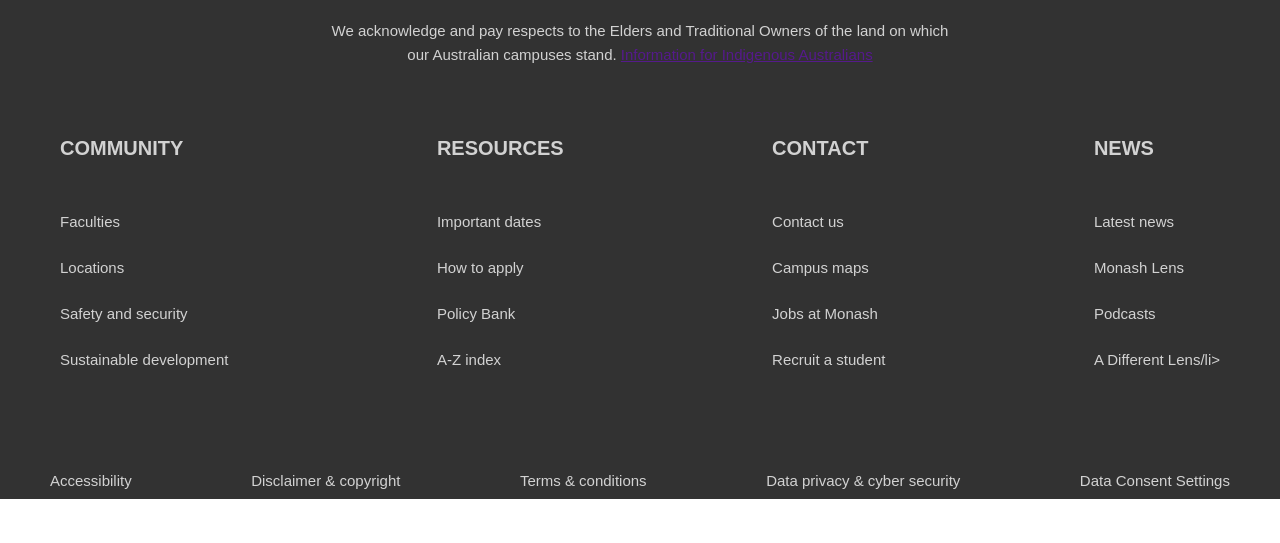
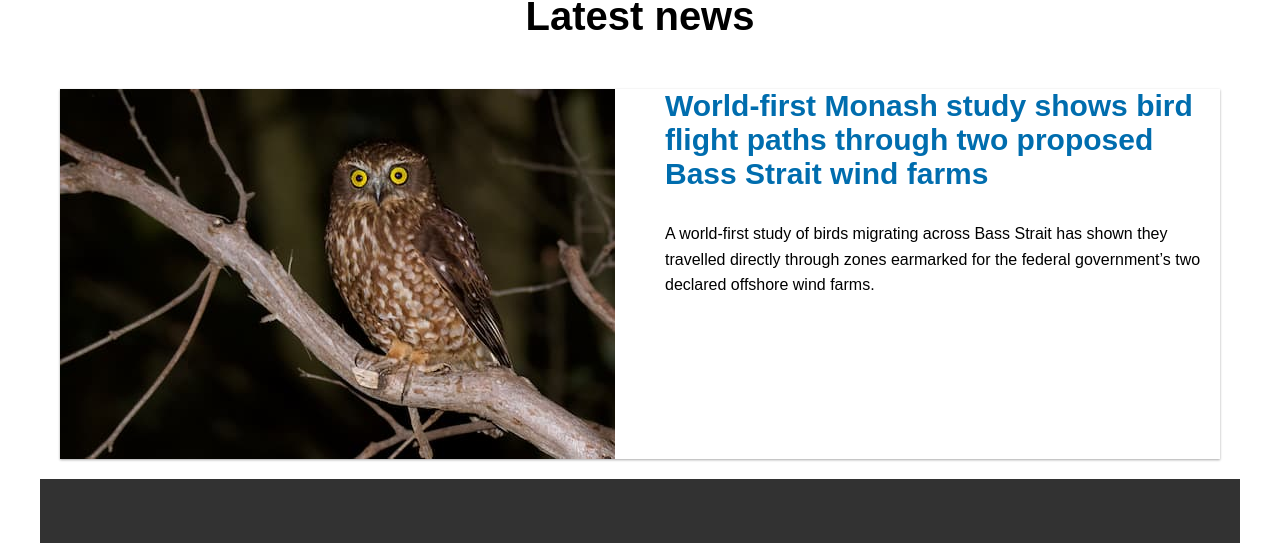
Before and after one commit to vaais251/University-website, a plain HTML site: page index.html in a window 1280 px wide. Shown: the part 3772-4315 px from the top of the page. Before the commit the page ends 4271 px from the top, so only its background shows below. Drawn offline with nearby package versions, Linux system fonts and the light colour scheme.

Commit message:
added news page

```diff
--- a/index.html
+++ b/index.html
@@ -266,7 +266,28 @@
       </div>
     </section>
 
-    <footer class="footer">
+    <section class="news container">
+      <h2 class="news-heading-primary">Latest news</h2>
+      <div class="news-science">
+        <img
+          src="./image/science-image.jpg"
+          alt="science image"
+          class="science-image"
+        />
+        <div class="science-content">
+          <h3 class="science-content-heading">
+            World-first Monash study shows bird flight paths through two
+            proposed Bass Strait wind farms
+          </h3>
+          <p class="science-content-paragraph">
+            A world-first study of birds migrating across Bass Strait has shown
+            they travelled directly through zones earmarked for the federal
+            government’s two declared offshore wind farms.
+          </p>
+        </div>
+      </div>
+    </section>
+    <footer class="footer container">
       <div class="social">
         <div class="element">
           <a href="#"><ion-icon name="logo-facebook"></ion-icon></a>
--- a/style/quries.css
+++ b/style/quries.css
@@ -11,6 +11,22 @@
   }
   .nav-btn{
     display: none;
+  }
+  .news-science{
+    flex-direction: column;
+    align-items: center;
+  }
+  .science-content{
+    padding: 2rem;
+  }
+  .rel{
+    flex-direction: column;
+  }
+  .video-text{
+    width: 80%;
+  }
+  .video-image{
+    width: 80%;
   }
 }
 
@@ -39,12 +55,21 @@
     gap: 5rem;
     /* margin-top: 50rem; */
   }
+
   .banner{
     height: auto;
-    height: 120vh;
+    height: 150vh;
   }
   .banner-card{
-    width: 30rem;
+    width: 35rem;
+    box-sizing: border-box;
+  }
+  .hero {
+    height: 80vh;
+  }
+  .video{
+    flex-direction: column;
+    align-items: center;
   }
 }
 
@@ -55,7 +80,7 @@
     gap: 7rem;
   }
   .feature-card{
-    width: 50%;
+    width: 70%;
   }
   .explore {
     height:50vh;
@@ -74,3 +99,8 @@
     height: 200vh;
   }
 }
+@media(max-width:350px){
+  html{
+    font-size: 40%;
+  }
+}
--- a/style/styles.css
+++ b/style/styles.css
@@ -653,3 +653,38 @@ video {
     height: 100%;
     object-fit: cover;
 }
+
+.news{
+    margin-top: 5rem;
+
+
+}
+.news-heading-primary{
+    font-size: 4rem;
+    text-align: center;
+    margin-bottom: 5rem;
+
+}
+.news-science{
+    box-shadow: 0 1px 3px #0000001f, 0 1px 2px #0000003d;
+    gap: 5rem;
+    display: flex;
+    justify-content: center;
+}
+.news-science:hover{
+    box-shadow: 0 6px 6px #00000030, 0 6px 6px #0000003b;
+    cursor: pointer;
+}
+.science-content-heading{
+    font-size: 3rem;
+    color: #006dae;
+    margin-bottom: 3rem;
+
+}
+.science-content-paragraph{
+    font-size: 1.6rem;
+    line-height: 1.6;
+}
+.science-image{
+    width: 100%;
+}
```
Also changed, not shown: image/science-image.jpg (added).
